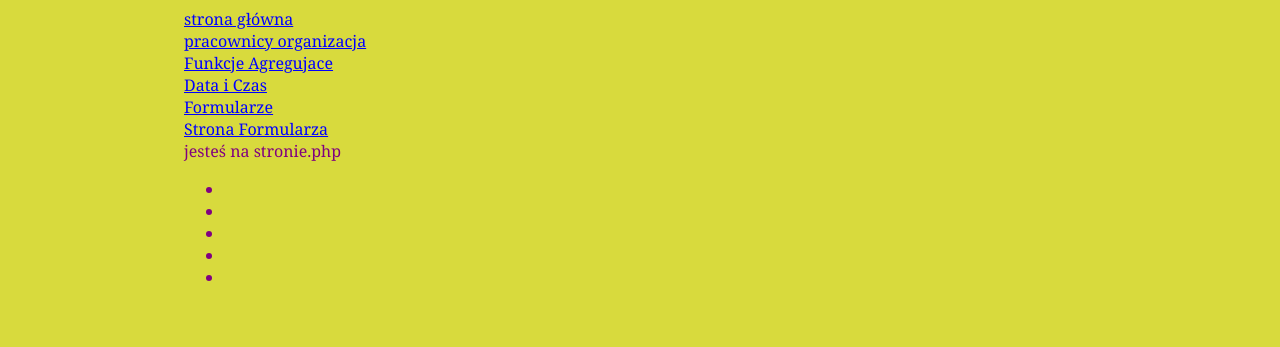
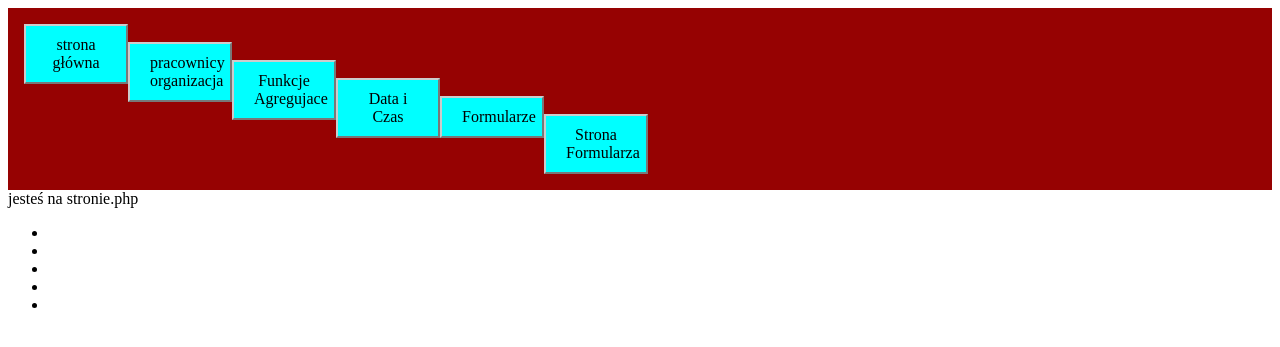
Before and after one commit to AD-2018/sql-php-pierwsza_strona-DanielHarazim, a PHP site: page /strona.php in a window 1280 px wide. Shown: the top 347 px of the page. Run offline with PHP 8.4, Linux system fonts and the light colour scheme; data that the repository does not hold is empty.

Commit message:
Update style.css

```diff
--- a/style.css
+++ b/style.css
@@ -1,32 +1,92 @@
+Skip to content
+Search or jump to…
+
+Pull requests
+Issues
+Marketplace
+Explore
+
+@DanielHarazim
+AD-2018
+/
+sql-php-pierwsza_strona-SebastianSwoboda216
+1
+0
+0
+Code
+Issues
+Pull requests
+Actions
+Projects
+Wiki
+Security
+Insights
+Settings
+sql-php-pierwsza_strona-SebastianSwoboda216/style.css
+@SebastianSwoboda216
+SebastianSwoboda216 tt
+Latest commit 6910aa3 20 days ago
+ History
+ 1 contributor
+48 lines (46 sloc)  738 Bytes
+
 body {
-  padding-left: 11em;
-  font-family: Georgia, "Times New Roman",
-        Times, serif;
-  color: purple;
-  background-color: #d8da3d }
-ul.navbar {
+  background-color: #ccccff;
+}
+a {
+  display: block;
+  width: 60px;
+  padding: 10px 20px;
+  border: 2px outset #ccc;
+  background-color: #00FFFF;
+  color: #000;
+  text-decoration: none;
+  text-align: center;
+  float: left;
+}
+a:hover{
+    background-color: #ffffff;
+    color: #000000;
+}
+table {
+  width: 50%;
+  text-align: left;
+  border-collapse: collapse;
+}
+th {
+  height: 70px;
+  background-color: #4CAF50;
+  color: white;
+}
+tr {
+  background-color: #99CCFF;
+tr:nth-child(even) {background-color: #f2f2f2;}
+}
+
+tr:nth-child(even) {background-color: #99FFFF;}
+
+h1 {
+  color : red;
+}
+input {
+  margin : 1rem;
+}
+.nav {
   list-style-type: none;
-  padding: 0;
   margin: 0;
-  position: absolute;
-  top: 2em;
-  left: 1em;
-  width: 9em }
-h1 {
-  font-family: Helvetica, Geneva, Arial,
-        SunSans-Regular, sans-serif }
-ul.navbar li {
-  background: white;
-  margin: 0.5em 0;
-  padding: 0.3em;
-  border-right: 1em solid black }
-ul.navbar a {
-  text-decoration: none }
-a:link {
-  color: blue }
-a:visited {
-  color: purple }
-address {
-  margin-top: 1em;
-  padding-top: 1em;
-  border-top: thin dotted }
+  padding: 1rem;
+  overflow: hidden;
+  background-color: rgb(150, 2, 2);
+}
+© 2021 GitHub, Inc.
+Terms
+Privacy
+Security
+Status
+Docs
+Contact GitHub
+Pricing
+API
+Training
+Blog
+About
```
